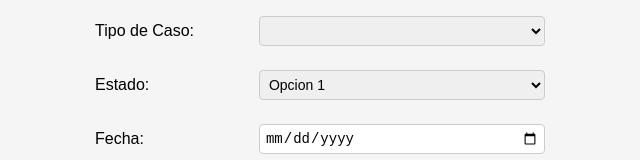
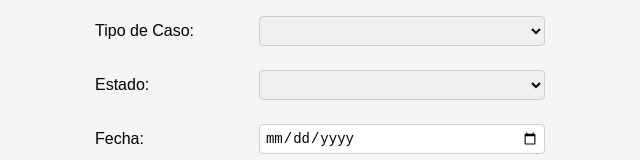
Before and after one commit to ITAM-ADSI-2023/Linces-ProyectoFinal, a React (Create React App) app in the folder clinica/: page /NuevoCaso in a window 1280 px wide. Shown: the part 352-512 px from the top of the page, without its empty margins (320-960 px from the left). Built offline with nearby package versions, Linux system fonts and the light colour scheme.

Commit message:
Dropdown estado

```diff
--- a/clinica/src/componentes/BuscarCaso.jsx
+++ b/clinica/src/componentes/BuscarCaso.jsx
@@ -85,9 +85,9 @@ const BuscarCaso = () => {
             onChange={(e) => setFiltroTipo(e.target.value)}
           >
             <option value=""></option>
-            <option value="opcion1">Violencia doméstica</option>
-            <option value="opcion2">Discriminación</option>
-            <option value="opcion3">Acoso</option>
+            <option value="ViolenciaDomestica">Violencia doméstica</option>
+            <option value="Discriminacion">Discriminación</option>
+            <option value="Acoso">Acoso</option>
           </select>
           <label for="nombreIn">Nombre/iniciales:</label>
           <select
@@ -109,9 +109,14 @@ const BuscarCaso = () => {
             onChange={(e) => setFiltroEstado(e.target.value)}
           >
             <option value=""></option>
-            <option value="opcion1">Opcion 1</option>
-            <option value="opcion2">Opcion 2</option>
-            <option value="opcion3">Opcion 3</option>
+            <option value="InvestigacionAbogadxs">
+              Investigación abogadxs
+            </option>
+            <option value="SinPresentar">Sin presentar</option>
+            <option value="InicioDemanda">Inicio de la demanda</option>
+            <option value="InvestigacionTribunales">
+              Investigación tribunales
+            </option>
           </select>
         </div>
         <br />
--- a/clinica/src/componentes/CrearCaso.jsx
+++ b/clinica/src/componentes/CrearCaso.jsx
@@ -131,9 +131,9 @@ const CrearCaso = () => {
               onChange={(e) => setTipoCaso(e.target.value)}
             >
               <option value=""></option>
-              <option value="opcion1">Violencia doméstica</option>
-              <option value="opcion2">Discriminación</option>
-              <option value="opcion3">Acoso</option>
+              <option value="ViolenciaDomestica">Violencia doméstica</option>
+              <option value="Discriminacion">Discriminación</option>
+              <option value="Acoso">Acoso</option>
             </select>
           </div>
 
@@ -148,9 +148,15 @@ const CrearCaso = () => {
               value={estado}
               onChange={(e) => setEstado(e.target.value)}
             >
-              <option value="opcion1">Opcion 1</option>
-              <option value="opcion2">Opcion 2</option>
-              <option value="opcion3">Opcion 3</option>
+              <option value=""></option>
+              <option value="InvestigacionAbogadxs">
+                Investigación abogadxs
+              </option>
+              <option value="SinPresentar">Sin presentar</option>
+              <option value="InicioDemanda">Inicio de la demanda</option>
+              <option value="InvestigacionTribunales">
+                Investigación tribunales
+              </option>
             </select>
           </div>
 
```
